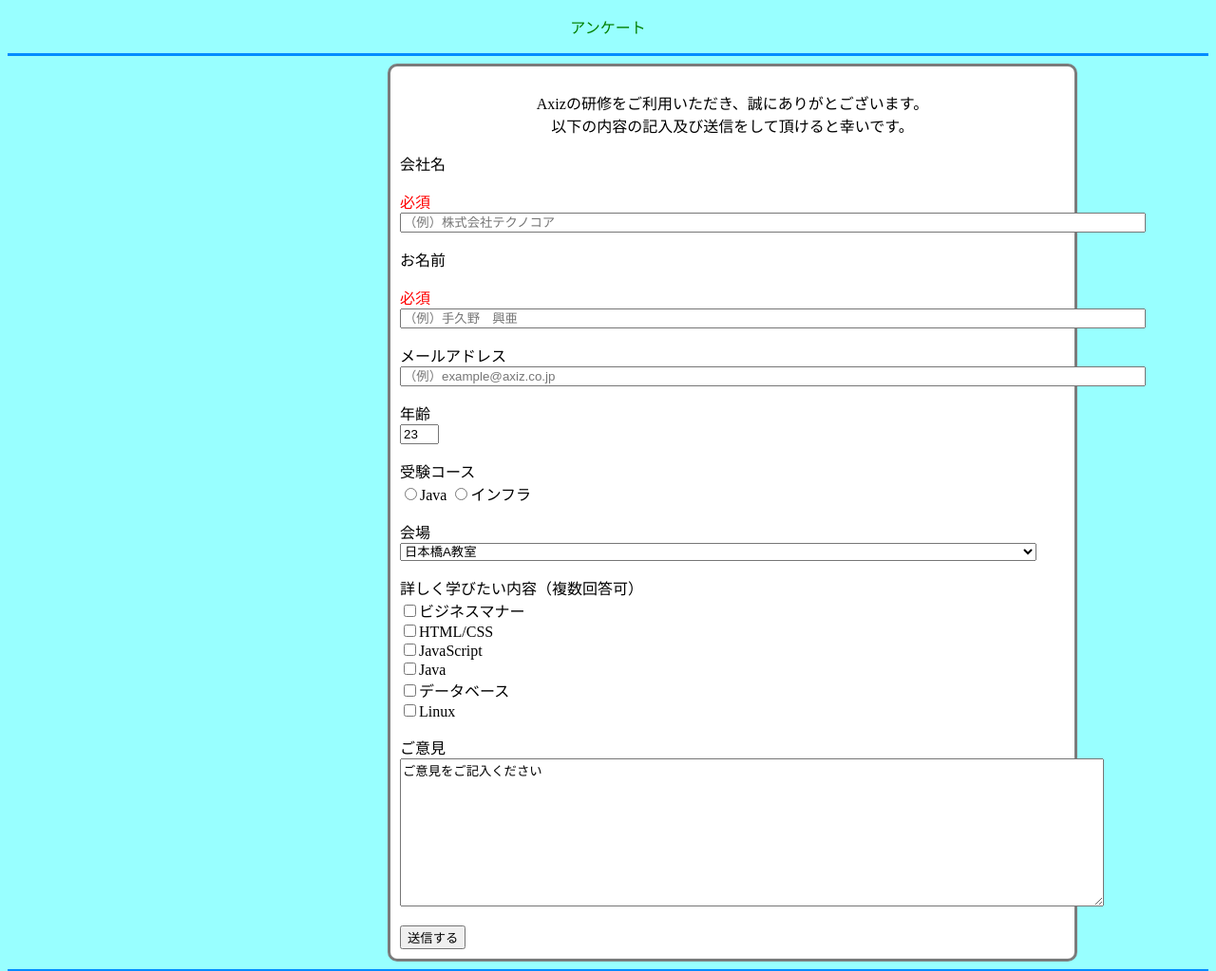
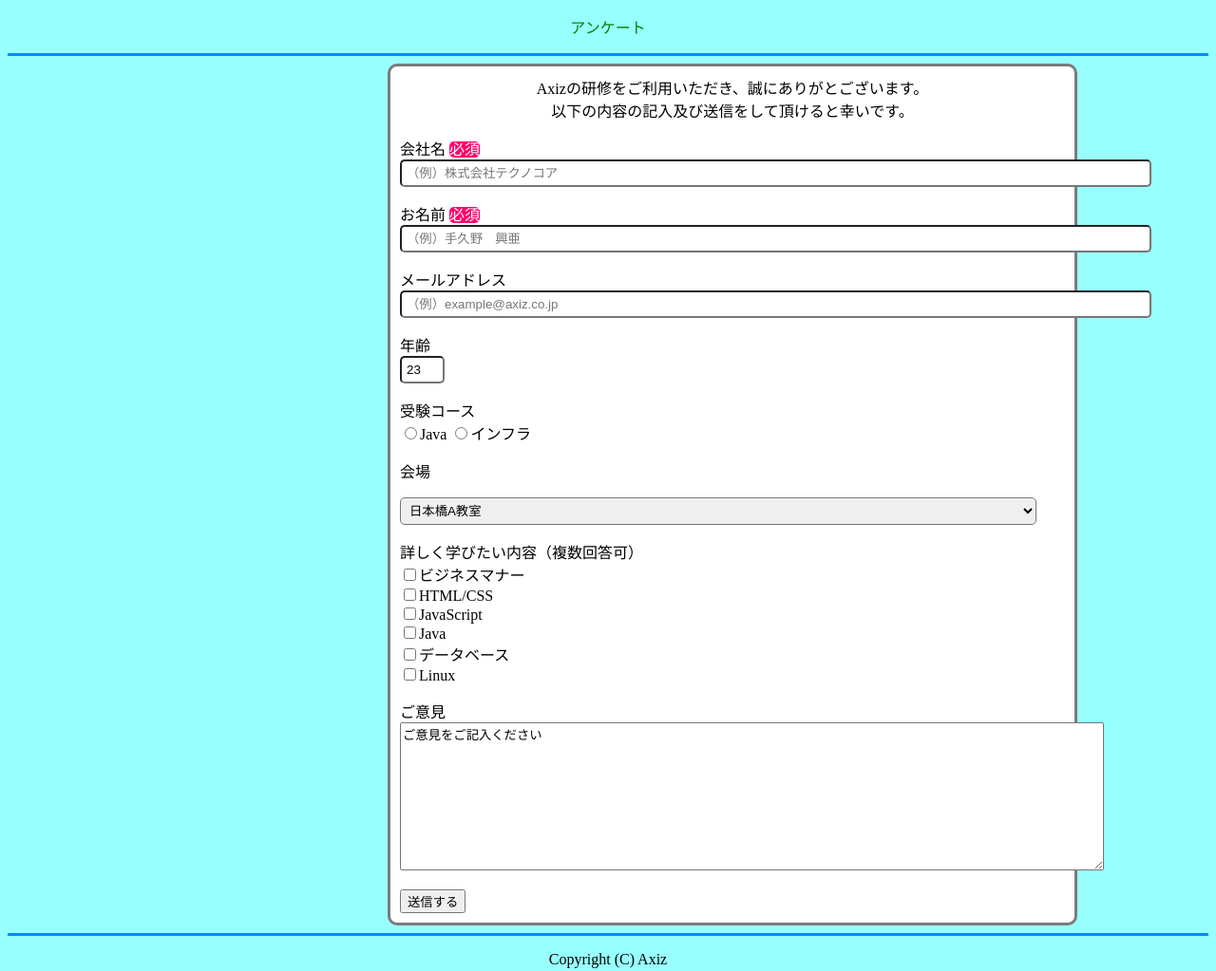
Before and after one commit to ygtm22/sample_web, a plain HTML site: page index2.html in a window 1280 px wide. Shown: the top 1023 px of the page at 95% size. Drawn offline with Linux system fonts and the light colour scheme.

Commit message:
必須の修正

```diff
--- a/css/style.css
+++ b/css/style.css
@@ -27,13 +27,24 @@ hr{
 }
 
 .mandatory{
-    color: red;
+    width: 35px;
+    background-color: rgb(255, 0, 106);
+    border-radius: 5px;
+    color:white;
 }
 
 .box select{
     width: 670px;
+    padding: 5px;
+    margin: auto;
+    border-radius: 5px;
 }
 
 .company{
     text-align: center;
 }
+
+input{
+    border-radius: 5px;
+    padding: 5px;
+}
--- a/index2.html
+++ b/index2.html
@@ -15,61 +15,58 @@
     <hr>
 
     <div class="border">
-        <p class="explanation">
+        <div class="explanation">
             Axizの研修をご利用いただき、誠にありがとございます。<br>
             以下の内容の記入及び送信をして頂けると幸いです。
+        </div>
+
+        <p>
+            <label for="company">会社名</label>
+            <label class="mandatory">
+                必須
+            </label>
+            <input type="text" name="name" placeholder="（例）株式会社テクノコア" size="95" maxlength="30">
         </p>
 
-        <p>
-        <label>会社名</label>
-        <div class="mandatory">
+        <label for="name">お名前</label>
+        <label class="mandatory">
             必須
-        </div>
-        <input type="text" name="name" placeholder="（例）株式会社テクノコア" size="95" maxlength="30">
-        </p>
+        </label>
+        <input type="text" name="name" placeholder="（例）手久野　興亜" size="95" maxlength="30">
 
         <p>
-        <label>お名前</label>
-        <div class="mandatory">
-            必須
-        </div>
-        <input type="text" name="name" placeholder="（例）手久野　興亜" size="95" maxlength="30">
-        </p>
-
-        <p>
-        <label>メールアドレス</label>
+        <label for="address">メールアドレス</label>
         <br>
         <input type="text" name="name" placeholder="（例）example@axiz.co.jp" size="95" maxlength="30">
         </p>
 
         <p>
-        <label>年齢</label>
+        <label for="sai">年齢</label>
         <br>
         <input type="text" name="name" value="23" size="2" maxlength="30">
         </p>
 
         <p>
-        <label>受験コース</label>
+        <label for="course">受験コース</label>
         <br>
         <input type="radio" name="course" name="Java">Java
         <input type="radio" name="course" name="infrastructure">インフラ
         </p>
 
         <p>
-        <label>会場</label>
-        <br>
-        <dev class="box">
+        <label for="classroom">会場</label>
+        <div class="box">
             <select>
                 <option value="classroom">日本橋A教室</option>
                 <option value="classroom">日本橋B教室</option>
                 <option value="classroom">東京教室</option>
                 <option value="classroom">沖縄教室</option>
             </select>
-        </dev>
+        </div>
         </p>
 
         <p>
-        <label>詳しく学びたい内容（複数回答可）</label>
+        <label for="contents">詳しく学びたい内容（複数回答可）</label>
         <br>
         <input type="checkbox" name="contents" value="check">ビジネスマナー<br>
         <input type="checkbox" name="contents" value="check">HTML/CSS<br>
@@ -80,7 +77,7 @@
         </p>
 
         <p>
-        <label>ご意見</label>
+        <label for="opinion">ご意見</label>
         <br>
         <textarea name="opinion" rows="10" cols="90">ご意見をご記入ください</textarea>
         </p>
@@ -93,7 +90,6 @@
     <p class="company">
         Copyright (C) Axiz
     </p>
-
 </body>
 
 </html>
```
